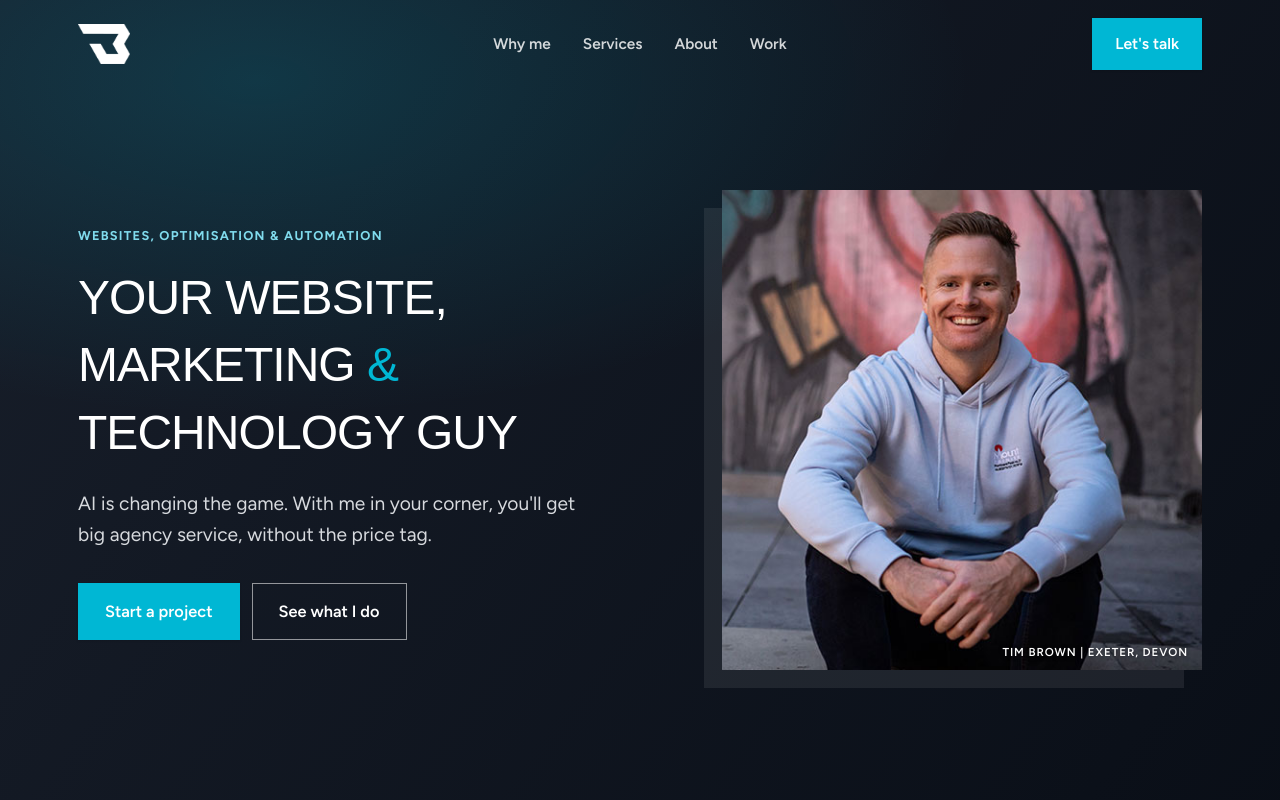
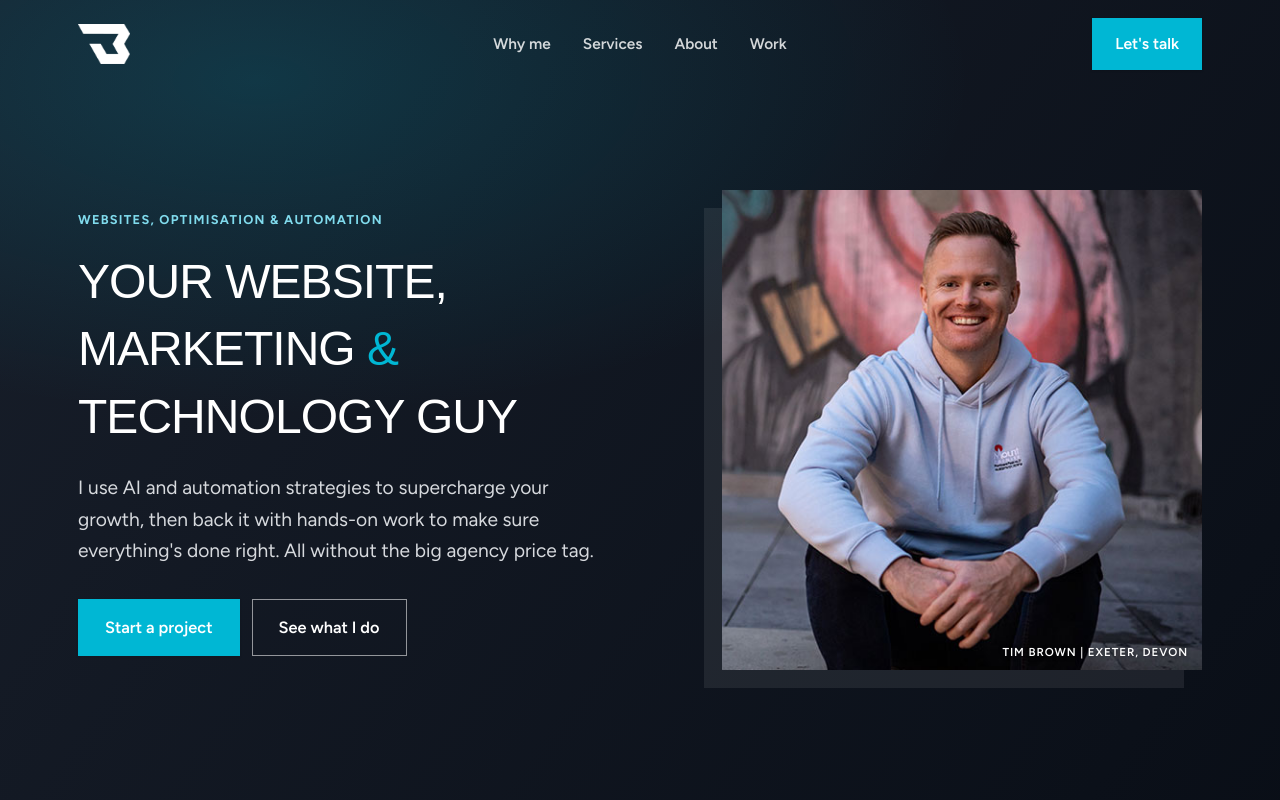
Before and after one commit to tangobrown/tangobrown, a Next.js app: page / in a window 1280 px wide. Shown: the top 800 px of the page. Built offline with nearby package versions, Linux system fonts and the light colour scheme; a web font is replaced by a local one.

Commit message:
Update hero lead copy (AI + hands-on, no agency price tag)

```diff
--- a/components/Hero.tsx
+++ b/components/Hero.tsx
@@ -11,8 +11,9 @@ export default function Hero() {
             Your website, Marketing <span className="hl">&amp;</span> Technology guy
           </h1>
           <p className="hero__lead reveal">
-            AI is changing the game. With me in your corner, you&apos;ll get big agency
-            service, without the price tag.
+            I use AI and automation strategies to supercharge your growth, then back
+            it with hands-on work to make sure everything&apos;s done right. All without
+            the big agency price tag.
           </p>
           <div className="hero__actions reveal">
             <a href="#contact" className="btn btn--primary btn--lg">Start a project</a>
```
